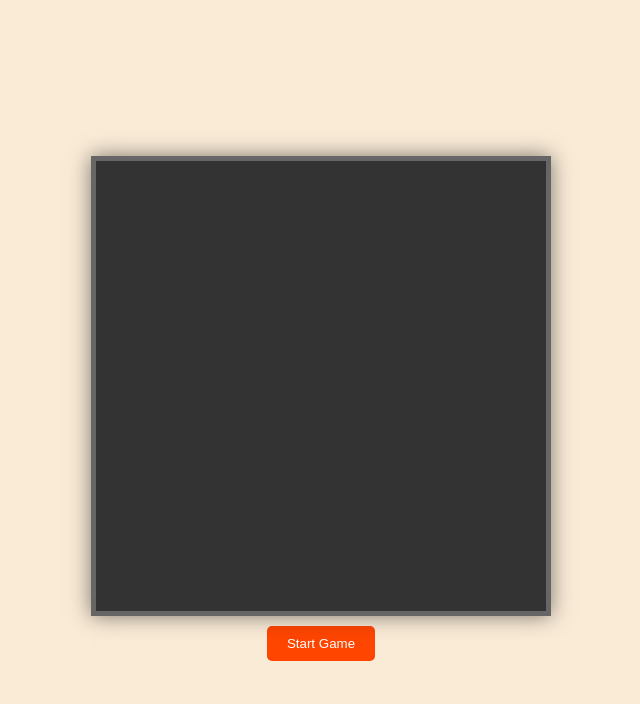
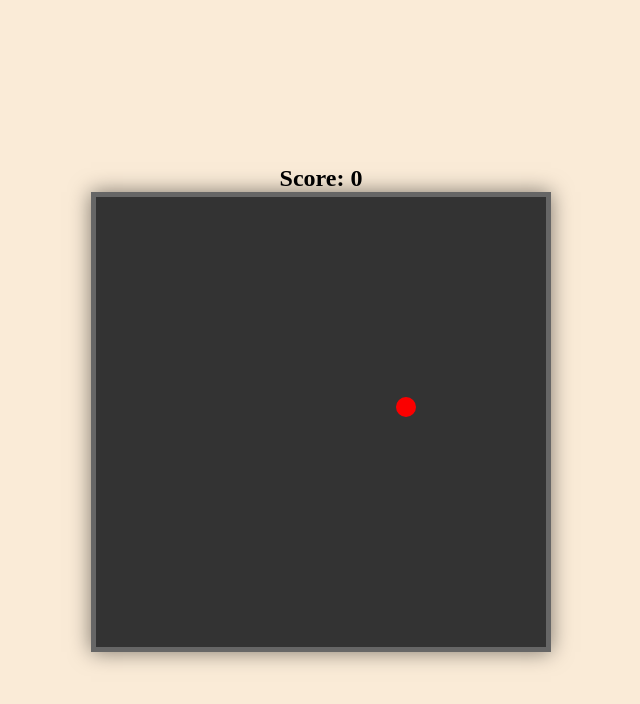
Before and after one commit to Key-runnnnnnn/Snake-Game, a plain HTML site: page index.html in a window 1280 px wide. Both pictures are taken after a click on the button "Start Game". Shown: the whole page, without its empty margins (319-959 px from the left). Drawn offline with Linux system fonts and the light colour scheme.

Commit message:
Added food items in game arena

```diff
--- a/script.js
+++ b/script.js
@@ -12,7 +12,43 @@ document.addEventListener("DOMContentLoaded", () => {
   let dx = cellSize;
   let dy = 0;
 
-    function startGame(){
+
+
+
+  function drawScoreBoard() {
+    const scoreBoard = document.getElementById("score-board");
+    scoreBoard.textContent = `Score: ${score}`;
+  }
+
+
+  function drawDiv(x, y, className) {
+    const div = document.createElement("div");
+    div.className = className;
+    div.style.top = `${y}px`;
+    div.style.left = `${x}px`;
+    return div;
+  }
+
+  function drawFoodAndSnake() {
+    gameArena.innerHTML = "";//clear the game arena
+    const foodElement = drawDiv(food.x, food.y, "food");
+    gameArena.appendChild(foodElement);
+  }
+
+
+  function gameLoop() {
+    setInterval(() => {
+      drawScoreBoard();
+      drawFoodAndSnake();
+    }, 1000)
+  }
+
+  function runGame() {
+    gameStarted = true;
+    gameLoop();
+  }
+
+  function initiateGame() {
     const scoreBoard = document.createElement("div");
     scoreBoard.id = "score-board";
     // scoreBoard.textContent = `10`;
@@ -23,6 +59,12 @@ document.addEventListener("DOMContentLoaded", () => {
     startButton.textContent = "Start Game";
     startButton.classList.add("start-button");
     document.body.appendChild(startButton);
+
+    startButton.addEventListener("click", () => {
+      gameStarted = true;
+      startButton.style.display = "none";
+      runGame();
+    })
   }
-    startGame()
+  initiateGame()//first function to be executed so that we prepare the ui for the game
 })
--- a/style.css
+++ b/style.css
@@ -42,3 +42,18 @@ body {
   margin-top: 10px;
   border-radius: 5px;
 }
+
+.food {
+  width: 20px;
+  height: 20px;
+  background-color: red;
+  position: absolute;
+  border-radius: 50%;
+  animation: blink 1s infinite;
+}
+
+@keyframes blink {
+  50% {
+    opacity: 0.5;
+  }
+}
```
Lines whose indentation alone changed are shown as unchanged.
